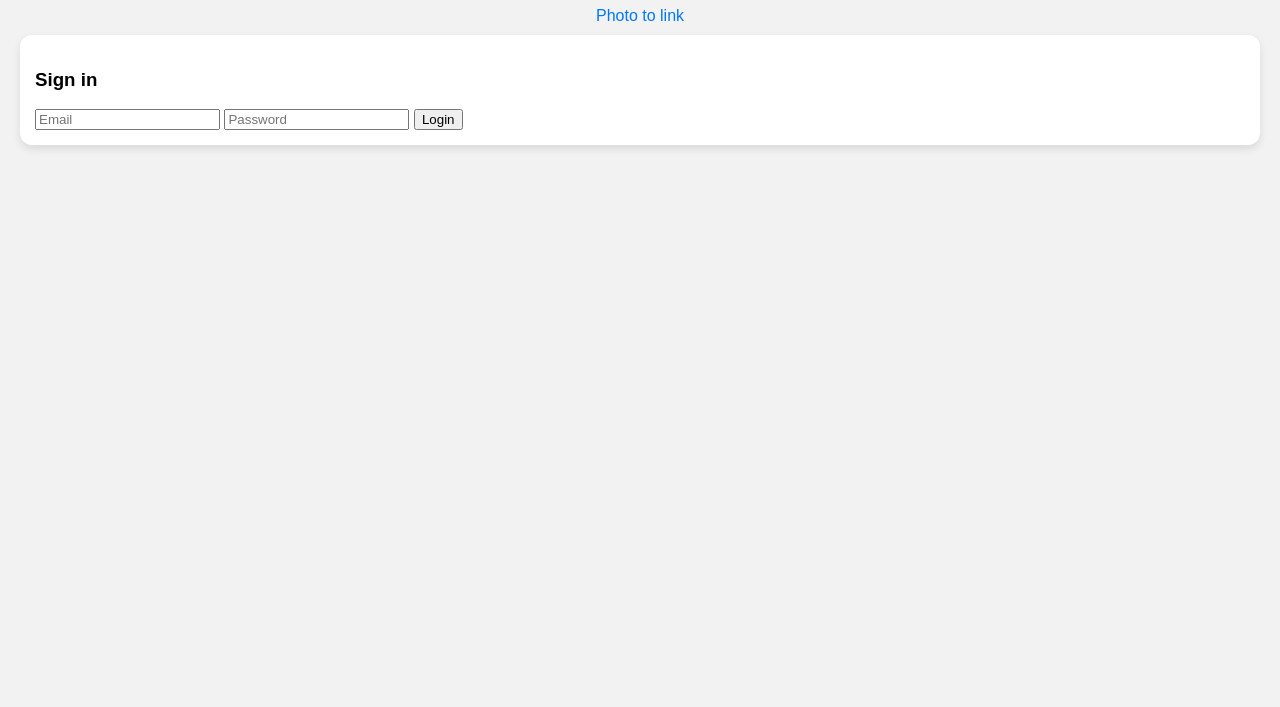
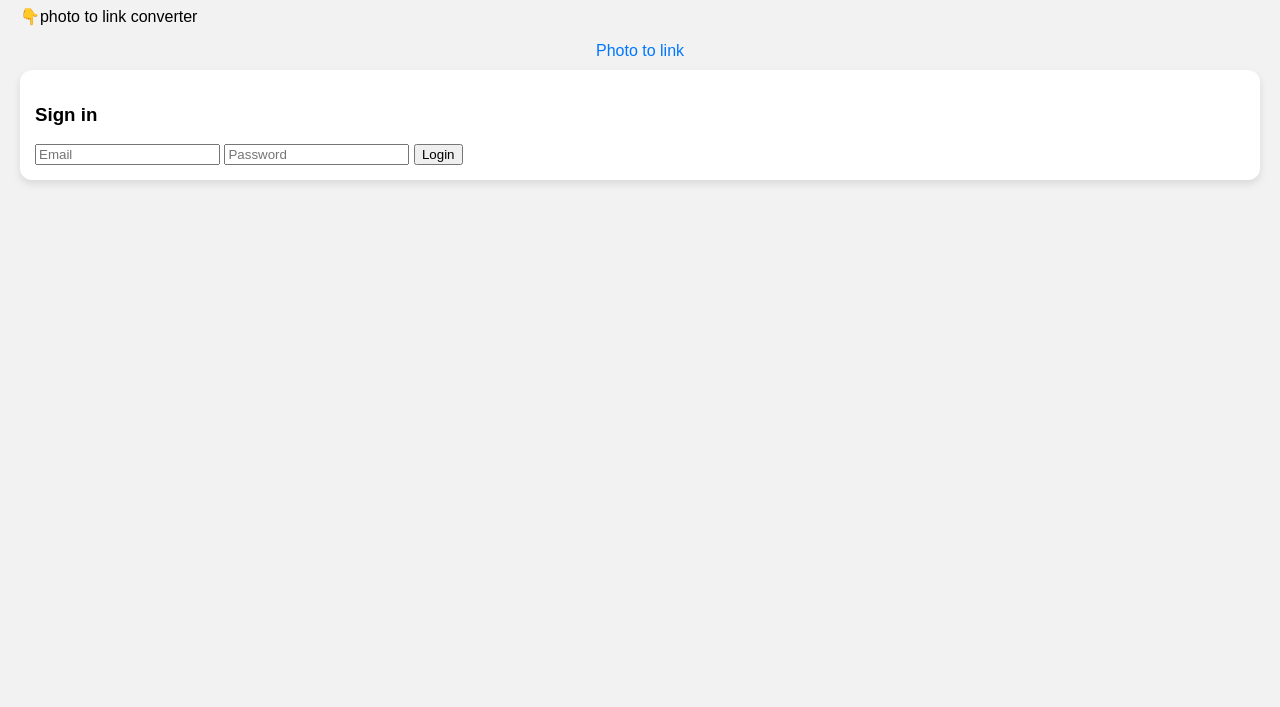
Before and after one commit to deep-8482/linkchat.com, a plain HTML site: page index.html in a window 1280 px wide. Shown: the part 93-800 px from the top of the page. Drawn offline with Linux system fonts and the light colour scheme; no server answers.

Commit message:
Update index.html

```diff
--- a/index.html
+++ b/index.html
@@ -9,7 +9,9 @@
 <body>
   <div class="wrap">
     <h1 class="heading">LinkChat</h1>
-    <a href="https://deep-photo-link.netlify.app/" target="_main" class="photo">Photo to link</a>
+
+
+    <p>👇photo to link converter</p><a href="https://deep-photo-link.netlify.app/" target="_main" class="photo">Photo to link</a>
 
     <!-- Login -->
     <div id="login" class="card">
```
